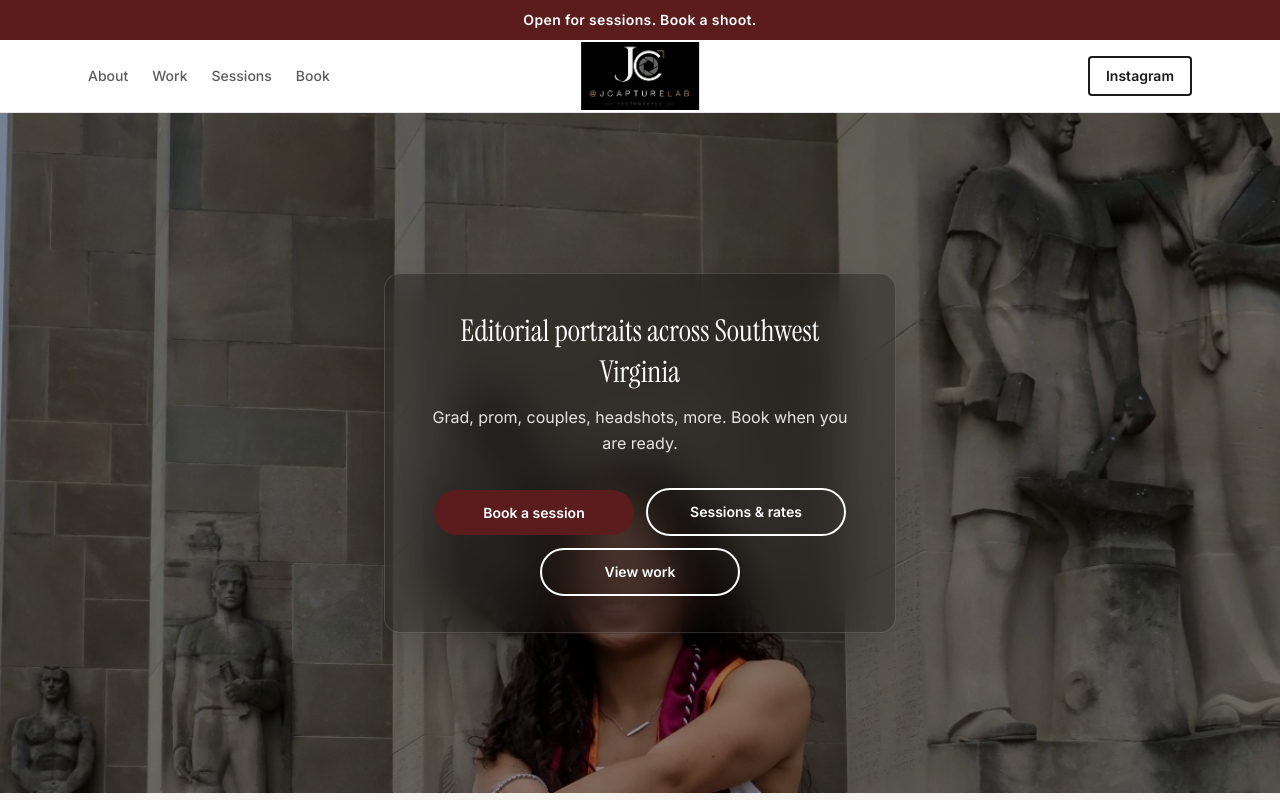
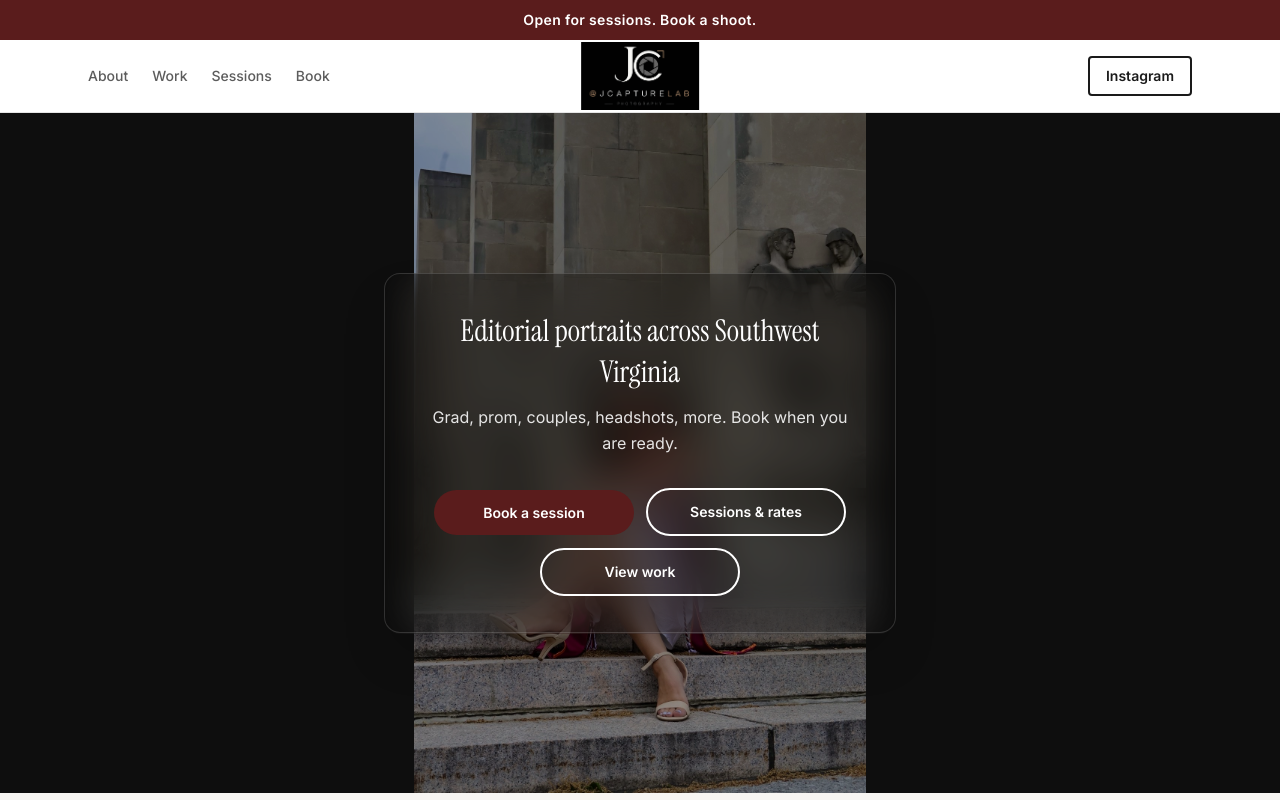
Before and after one commit to ahirsch17/jcapturelab, a Next.js app in the folder web/: page / in a window 1280 px wide. Shown: the top 800 px of the page. Built offline with nearby package versions, Linux system fonts and the light colour scheme.

Commit message:
Home hero: show full photo with object-contain (no crop)
Co-authored-by: Cursor <cursoragent@cursor.com>

```diff
--- a/web/app/page.tsx
+++ b/web/app/page.tsx
@@ -7,13 +7,13 @@ const featured = portfolio.filter((p) => p.featured).slice(0, 4);
 export default function Home() {
   return (
     <>
-      <section className="relative isolate min-h-[85vh] overflow-hidden">
+      <section className="relative isolate min-h-[85vh] overflow-hidden bg-neutral-900">
         <Image
           src={heroImage}
           alt=""
           fill
           priority
-          className="object-cover object-[center_24%] sm:object-[center_30%]"
+          className="object-contain object-center"
           sizes="100vw"
         />
         <div className="absolute inset-0 bg-black/40" aria-hidden />
```
